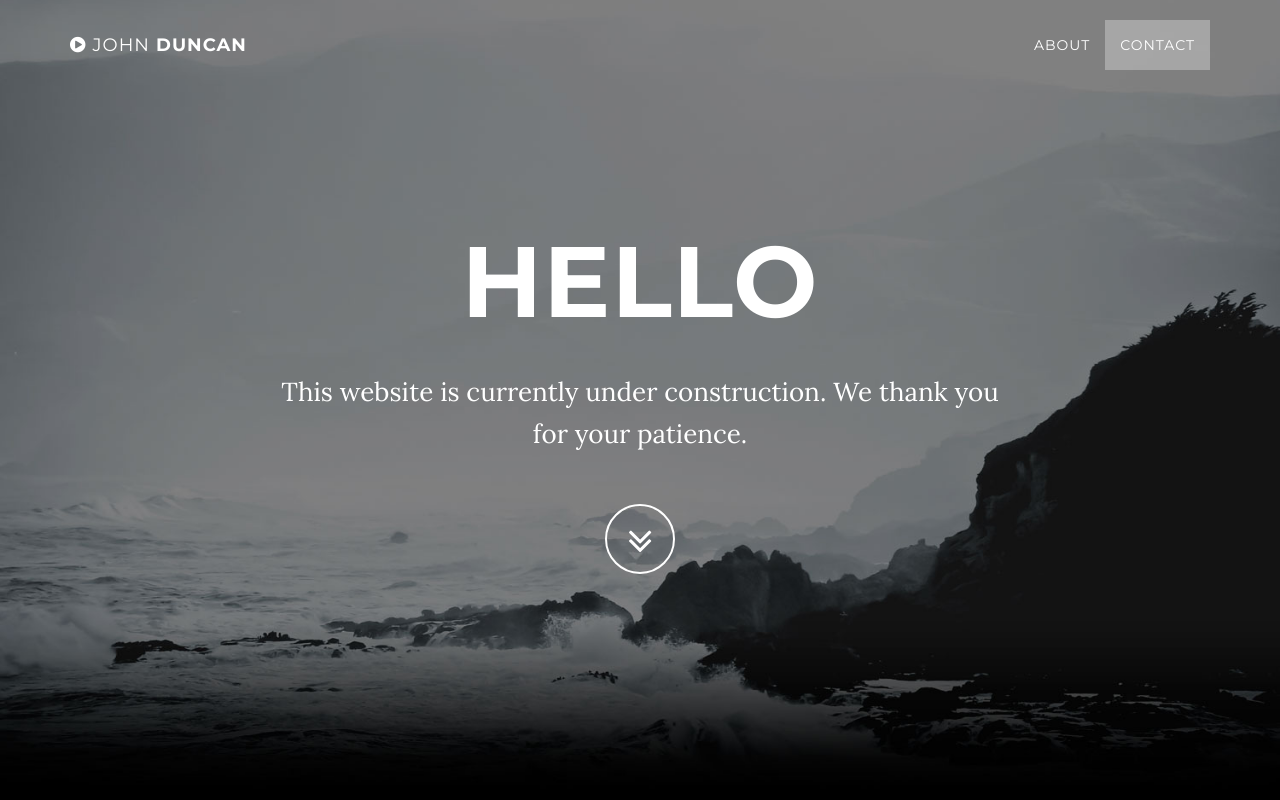
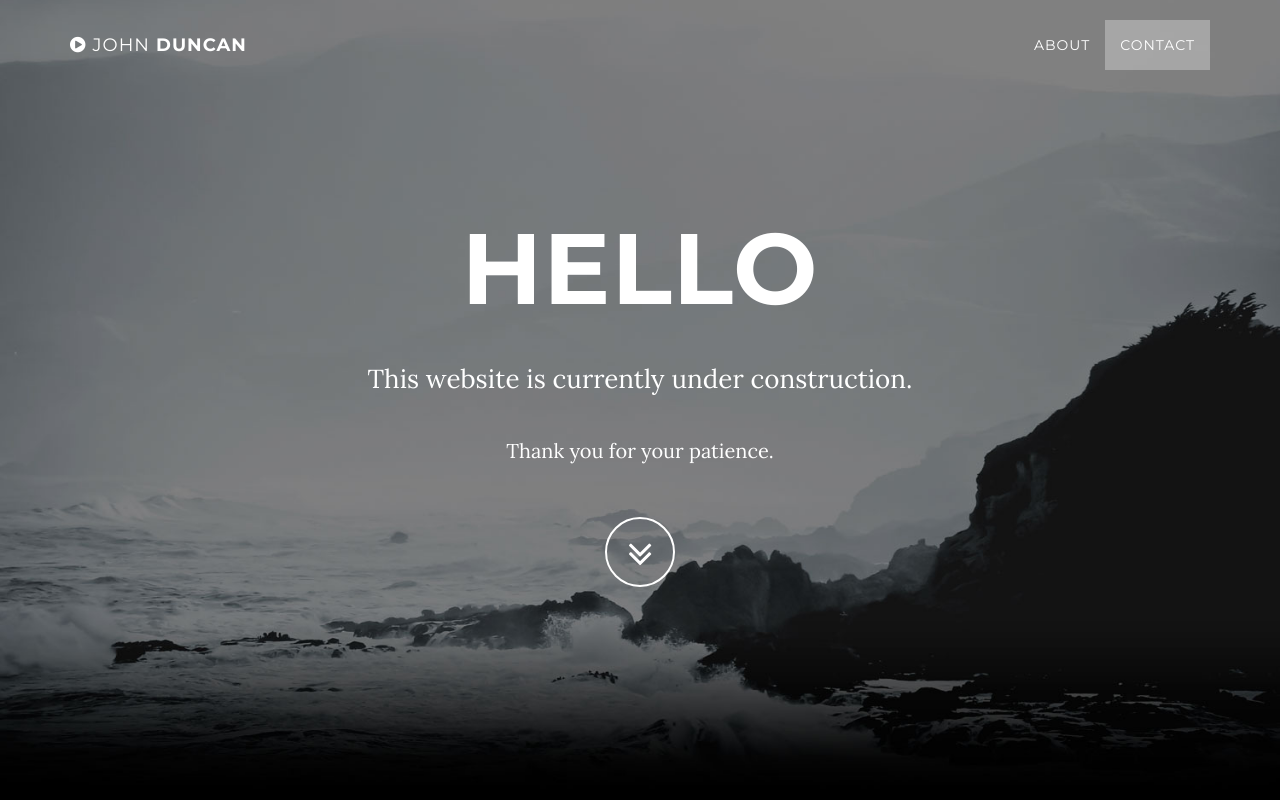
Before and after one commit to jc-duncan/jc-duncan.github.io, a website: page index.html in a window 1280 px wide. Shown: the top 800 px of the page. Drawn offline with nearby package versions, Linux system fonts and the light colour scheme; some packages are replaced by stand-ins of ours.

Commit message:
Update index.html

```diff
--- a/index.html
+++ b/index.html
@@ -72,7 +72,8 @@
                 <div class="row">
                     <div class="col-md-8 col-md-offset-2">
                         <h1 class="brand-heading">Hello</h1>
-                        <p class="intro-text">This website is currently under construction. We thank you for your patience.</p>
+                        <p class="intro-text">This website is currently under construction.</p>
+                        <p>Thank you for your patience.</p>
                         <a href="#about" class="btn btn-circle page-scroll">
                             <i class="fa fa-angle-double-down animated"></i>
                         </a>
```
